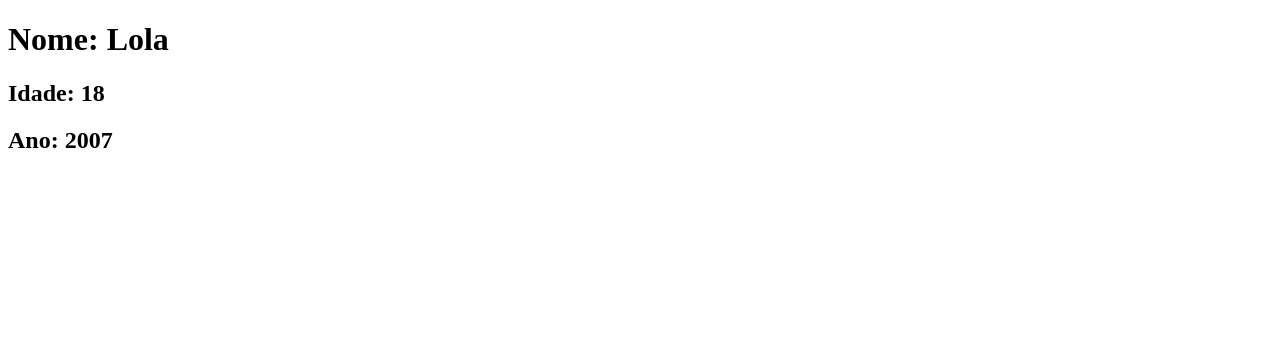
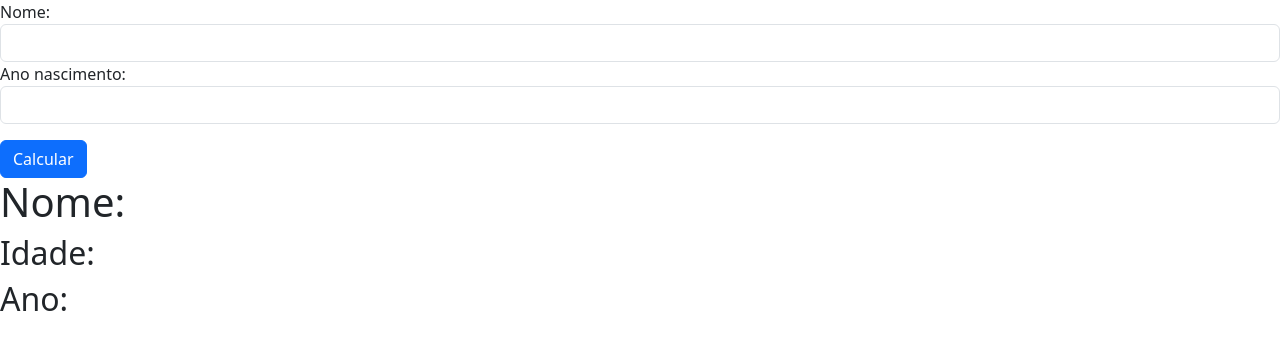
Before and after one commit to LokoBarba/TYPE_PRIMEIRO, a website: page index.html in a window 1280 px wide. Drawn offline with nearby package versions, Linux system fonts and the light colour scheme.

Commit message:
tentando atualizar lição

```diff
--- a/index.html
+++ b/index.html
@@ -3,12 +3,30 @@
 <head>
     <meta charset="UTF-8">
     <meta name="viewport" content="width=device-width, initial-scale=1.0">
+    <link rel="stylesheet" href="/node_modules/bootstrap/dist/css/bootstrap.min.css">
     <title>Primeiro Projeto TYPEscript</title>
 </head>
 <body>
-    <h1>Nome: <span id="nome"> </span></h1>
-    <h2>Idade: <span id="idade"> </span></h2>
-    <h2>Ano: <span id="ano"> </span></h2>
+
+    <div>
+        <div>
+            <div>
+                <label for="">Nome: </label>
+                <input type="text" class="form-control" id="campoNome">
+
+                <label for="">Ano nascimento: </label>
+                <input type="text" class="form-control" id="campoAno">
+
+                <button class="btn btn-primary mt-3" id="calc">Calcular</button>
+
+                <h1>Nome: <span id="nome"> </span></h1>
+                <h2>Idade: <span id="idade"> </span></h2>
+                <h2>Ano: <span id="ano"> </span></h2>
+            </div>
+        </div>
+    </div>
+
+
 
     <script src="./js/Pessoa.js"></script>
     <script src="./js/main.js"></script>
--- a/js/main.js
+++ b/js/main.js
@@ -2,10 +2,51 @@
 var empresa;
 (function (empresa) {
     let p = new empresa.Pessoa();
-    p.nome = "Lola";
-    p.anoNasc = 2007;
-    p.calcularIdade;
-    document.getElementById("nome").textContent = p.nome;
-    document.getElementById("ano").textContent = p.anoNasc.toString();
-    document.getElementById("idade").textContent = p.calcularIdade(2025).toString();
+    const campoNome = document.getElementById("campoNome");
+    const campoAno = document.getElementById("campoAno");
+    const calc = document.getElementById("calc");
+    calc.addEventListener("click", () => {
+        p.nome = campoNome.value;
+        p.anoNasc = parseInt(campoAno.value);
+        p.calcularIdade;
+        document.getElementById("nome").textContent = p.nome;
+        document.getElementById("ano").textContent = p.anoNasc.toString();
+        document.getElementById("idade").textContent = p.calcularIdade(2025).toString();
+    });
 })(empresa || (empresa = {}));
+/*const nomeElement = document.getElementById("nome") as HTMLInputElement;
+const idadeElement = document.getElementById("idade") as HTMLInputElement;
+const anoElement = document.getElementById("ano") as HTMLInputElement;*/
+/*function calcularIdade(): void{
+    //Pega os valores de nome e ano de nascimento
+    const nome = campoNome.value;
+    const anoNascimento = Number(campoAno);
+    if(!nome || isNaN(anoNascimento) || anoNascimento > new Date().getFullYear()){
+        alert('Por favor, insira um nome e um ano de nascimento válido.');
+        return;
+    }
+
+    //Obtem o ano atual
+    const anoAtual = new Date().getFullYear();
+
+    const idade = anoAtual - anoNascimento;
+
+    //Atualiza a pagina com as informações
+    nomeElement.textContent = p.nome;
+    idadeElement.textContent = idade.toString();
+    anoElement.textContent = anoAtual.toString();
+
+    //Adiciona evento de clique no botão para calcular a idade
+    calcButton.addEventListener('click', calcularIdade);
+
+};
+}
+
+p.nome = "Lola";
+p.anoNasc = 2006;
+p.calcularIdade;
+
+document.getElementById("nome").textContent = p.nome;
+document.getElementById("ano").textContent = p.anoNasc.toString();
+document.getElementById("idade").textContent = p.calcularIdade(2025).toString();
+}*/
```
Also changed, not shown: package.json (+13 -7 lines), ts/main.ts (+47 -2 lines), 1 other file.
